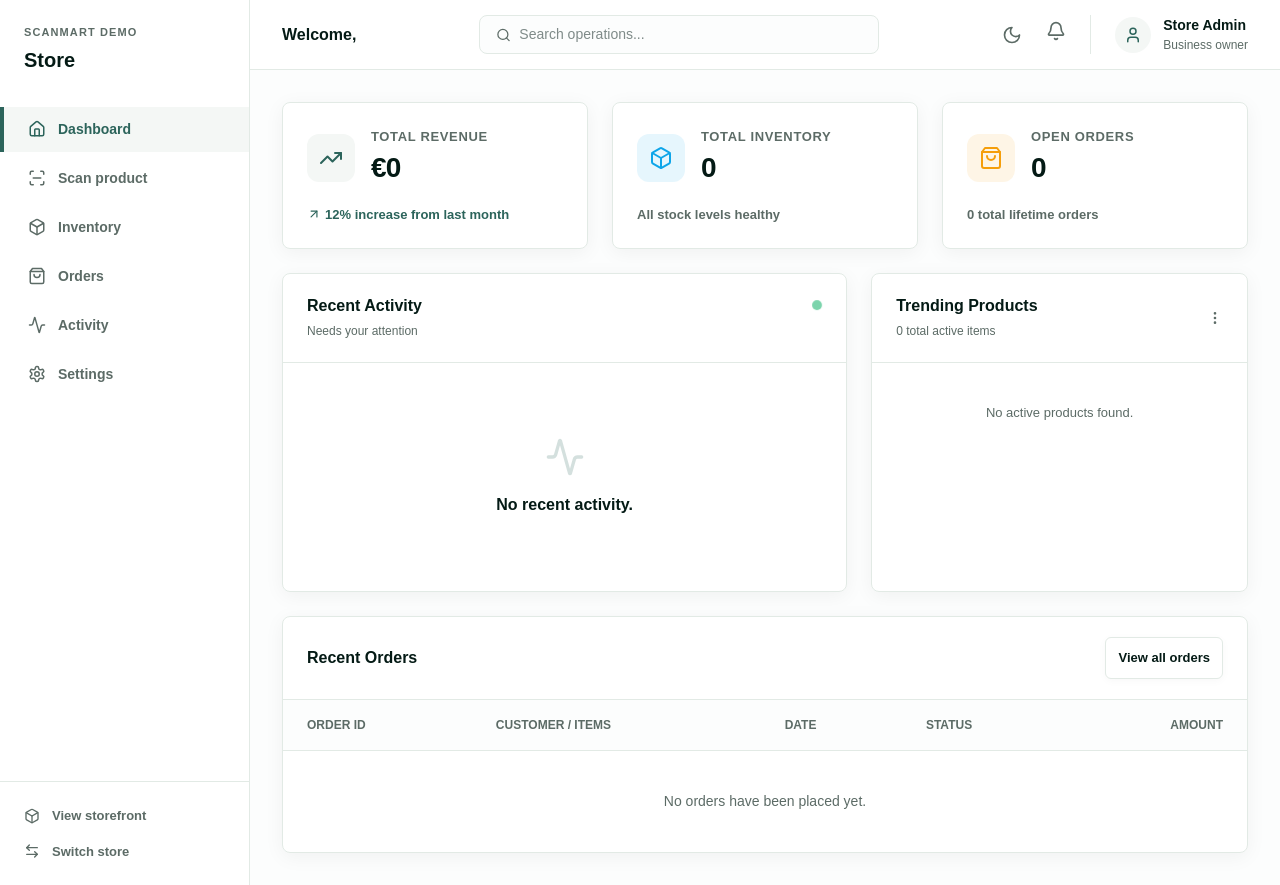
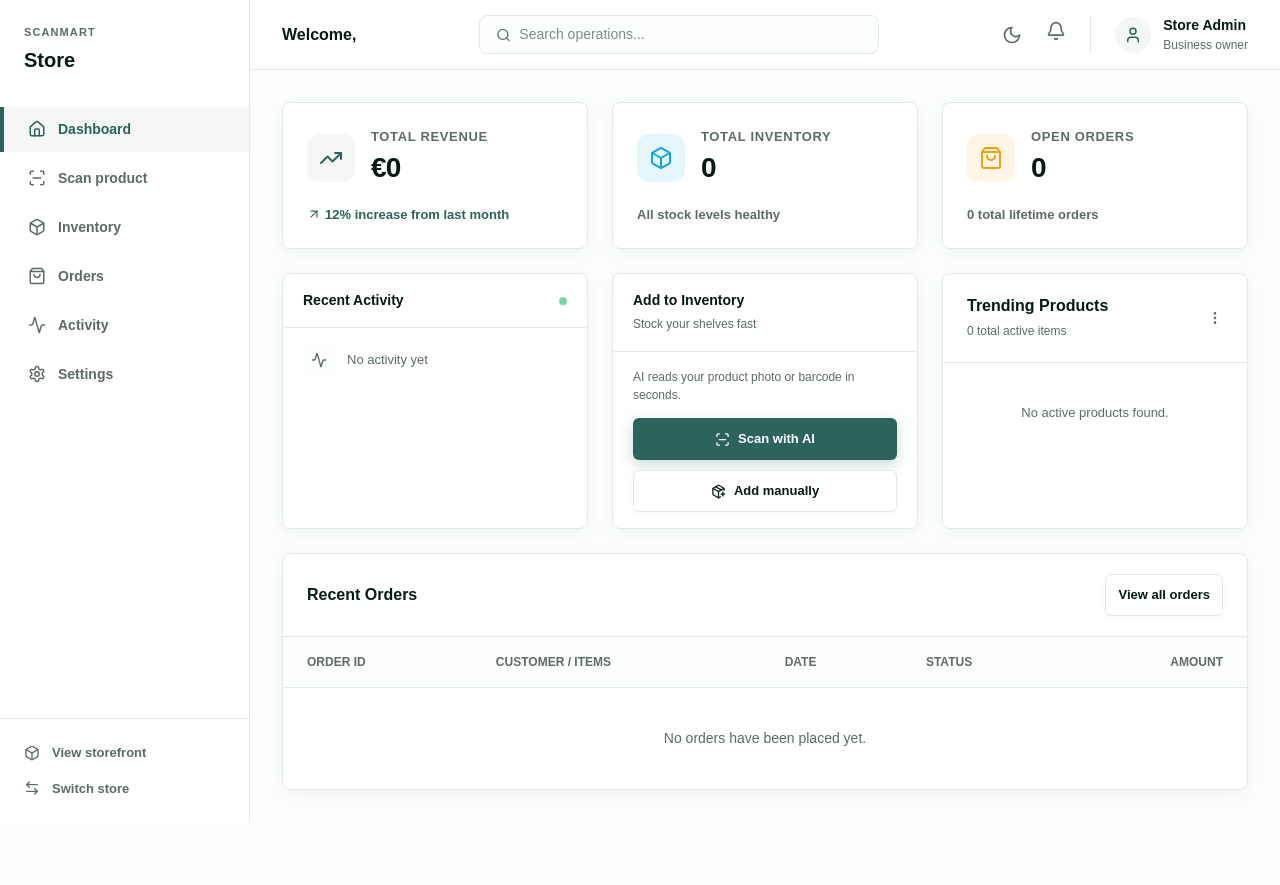
Before and after one commit to trinayanswarup/ScanMart-AI, a Next.js app: page /admin/1/dashboard in a window 1280 px wide. After the commit the page ends 822 px from the top, so only its background shows below. Built offline with nearby package versions, Linux system fonts and the light colour scheme.

Commit message:
settings, auth, and seed data

```diff
--- a/app/admin/[storeId]/dashboard/page.tsx
+++ b/app/admin/[storeId]/dashboard/page.tsx
@@ -1,8 +1,8 @@
-﻿"use client";
+"use client";
 
 import Link from "next/link";
 import { useParams } from "next/navigation";
-import { ArrowUpRight, Box, CheckCircle2, ChevronRight, CircleAlert, Clock, Euro, MoreVertical, ScanLine, ShoppingBag, TrendingUp, Users, Activity } from "lucide-react";
+import { ArrowUpRight, Box, CheckCircle2, ChevronRight, CircleAlert, Clock, Euro, MoreVertical, PackagePlus, ScanLine, ShoppingBag, TrendingUp, Users, Activity } from "lucide-react";
 import { useApp } from "@/components/app-provider";
 
 export default function AdminDashboardPage() {
@@ -23,7 +23,7 @@ export default function AdminDashboardPage() {
   return (
     <div className="animate-fade-in" style={{ padding: "32px", display: "flex", flexDirection: "column", gap: 24 }}>
 
-      {/* â”€â”€â”€ TOP METRICS (3 Columns) â”€â”€â”€ */}
+      {/* â"€â"€â"€ TOP METRICS (3 Columns) â"€â"€â"€ */}
       <div style={{ display: "grid", gridTemplateColumns: "repeat(3, 1fr)", gap: 24 }}>
 
         <div className="card shadow-soft" style={{ padding: 24, display: "flex", flexDirection: "column" }}>
@@ -73,53 +73,65 @@ export default function AdminDashboardPage() {
 
       </div>
 
-      {/* â”€â”€â”€ MIDDLE SECTION â”€â”€â”€ */}
-      <div style={{ display: "grid", gridTemplateColumns: "1.5fr 1fr", gap: 24 }}>
+      {/* MIDDLE SECTION */}
+      <div style={{ display: "grid", gridTemplateColumns: "1fr 1fr 1fr", gap: 24 }}>
 
-        {/* Recent Activity Widget */}
+        {/* Recent Activity - compact */}
         <div className="card shadow-soft" style={{ display: "flex", flexDirection: "column" }}>
-          <div style={{ padding: "20px 24px", display: "flex", justifyContent: "space-between", alignItems: "flex-start", borderBottom: "1px solid var(--line)" }}>
-            <div>
-              <h2 style={{ fontSize: 16, fontWeight: 700, color: "var(--ink)", margin: 0 }}>Recent Activity</h2>
-              <span style={{ fontSize: 12, color: "var(--muted)", fontWeight: 500 }}>Needs your attention</span>
-            </div>
-            <div className="animate-pulse-ring" style={{ width: 10, height: 10, borderRadius: "50%", background: "var(--mint)", marginTop: 6 }} />
+          <div style={{ padding: "16px 20px", display: "flex", justifyContent: "space-between", alignItems: "center", borderBottom: "1px solid var(--line)" }}>
+            <h2 style={{ fontSize: 14, fontWeight: 700, color: "var(--ink)", margin: 0 }}>Recent Activity</h2>
+            <div className="animate-pulse-ring" style={{ width: 8, height: 8, borderRadius: "50%", background: "var(--mint)" }} />
           </div>
+          <div style={{ padding: "16px 20px" }}>
+            {latest ? (
+              latest.status === "waiting_for_human" ? (
+                <Link href={`/admin/${storeId}/automations/${latest.workflowId}`} style={{ display: "flex", alignItems: "center", gap: 12, textDecoration: "none" }}>
+                  <div style={{ width: 32, height: 32, borderRadius: 8, background: "rgba(245, 158, 11, 0.12)", color: "var(--amber)", display: "grid", placeItems: "center", flexShrink: 0 }}>
+                    <ScanLine size={16} />
+                  </div>
+                  <div style={{ flex: 1 }}>
+                    <div style={{ fontSize: 13, fontWeight: 700, color: "var(--ink)" }}>Approval needed</div>
+                    <div style={{ fontSize: 12, color: "var(--muted)", marginTop: 2 }}>New scan draft awaiting review</div>
+                  </div>
+                  <ChevronRight size={16} color="var(--muted)" />
+                </Link>
+              ) : (
+                <Link href={`/admin/${storeId}/automations`} style={{ display: "flex", alignItems: "center", gap: 12, textDecoration: "none" }}>
+                  <div style={{ width: 32, height: 32, borderRadius: 8, background: "var(--brand-soft)", color: "var(--brand)", display: "grid", placeItems: "center", flexShrink: 0 }}>
+                    <CheckCircle2 size={16} />
+                  </div>
+                  <div style={{ flex: 1 }}>
+                    <div style={{ fontSize: 13, fontWeight: 700, color: "var(--ink)" }}>All caught up</div>
+                    <div style={{ fontSize: 12, color: "var(--muted)", marginTop: 2 }}>{state.workflows.find((wf) => wf.id === latest.workflowId)?.name}</div>
+                  </div>
+                  <ChevronRight size={16} color="var(--muted)" />
+                </Link>
+              )
+            ) : (
+              <div style={{ display: "flex", alignItems: "center", gap: 12 }}>
+                <div style={{ width: 32, height: 32, borderRadius: 8, background: "var(--canvas)", display: "grid", placeItems: "center", flexShrink: 0 }}>
+                  <Activity size={16} color="var(--muted)" />
+                </div>
+                <div style={{ fontSize: 13, color: "var(--muted)" }}>No activity yet</div>
+              </div>
+            )}
+          </div>
+        </div>
 
-          <div style={{ padding: 24, flex: 1, display: "flex", flexDirection: "column" }}>
-            {latest ? <>
-              {latest.status === "waiting_for_human" ? (
-                <div style={{ display: "flex", flexDirection: "column", gap: 16, height: "100%", justifyContent: "center" }}>
-                  <div style={{ width: 48, height: 48, borderRadius: 12, background: "#FEF3C7", color: "var(--amber)", display: "grid", placeItems: "center", marginBottom: 8 }}>
-                    <ScanLine size={24} />
-                  </div>
-                  <h3 style={{ fontSize: 18, margin: "0", color: "var(--ink)", fontWeight: 800 }}>New product scanned</h3>
-                  <p style={{ color: "var(--muted)", fontSize: 14, margin: 0, lineHeight: 1.5 }}>
-                    AI has drafted a new storefront listing. It needs your approval before it goes live.
-                  </p>
-                  <div style={{ marginTop: "auto", paddingTop: 24 }}>
-                    <Link href={`/admin/${storeId}/automations/${latest.workflowId}`} className="btn btn-primary shadow-glow" style={{ width: "100%", justifyContent: "center" }}>
-                      <CheckCircle2 size={16} /> Review & Approve
-                    </Link>
-                  </div>
-                </div>
-              ) : (
-                <div style={{ display: "flex", flexDirection: "column", gap: 16, height: "100%", justifyContent: "center", alignItems: "center", textAlign: "center" }}>
-                  <div style={{ width: 48, height: 48, borderRadius: 12, background: "var(--brand-soft)", color: "var(--brand)", display: "grid", placeItems: "center", marginBottom: 8 }}>
-                    <CheckCircle2 size={24} />
-                  </div>
-                  <h3 style={{ fontSize: 16, margin: "0", color: "var(--ink)", fontWeight: 700 }}>You're all caught up!</h3>
-                  <p style={{ color: "var(--muted)", fontSize: 13, margin: 0 }}>
-                    Last activity: {state.workflows.find((wf) => wf.id === latest.workflowId)?.name} completed successfully.
-                  </p>
-                  <div style={{ marginTop: "auto", paddingTop: 24, width: "100%" }}>
-                    <Link href={`/admin/${storeId}/automations`} className="btn btn-secondary shadow-soft" style={{ width: "100%", justifyContent: "center" }}>
-                      View all activity
-                    </Link>
-                  </div>
-                </div>
-              )}
-            </> : <div className="empty" style={{ flex: 1, display: "flex", flexDirection: "column", justifyContent: "center" }}><Activity size={40} color="var(--brand)" style={{ opacity: 0.2, margin: "0 auto 16px" }} /><p style={{ fontSize: 16, color: "var(--ink)", fontWeight: 600 }}>No recent activity.</p></div>}
+        {/* Add to Inventory - new action card */}
+        <div className="card shadow-soft" style={{ display: "flex", flexDirection: "column" }}>
+          <div style={{ padding: "16px 20px", borderBottom: "1px solid var(--line)" }}>
+            <h2 style={{ fontSize: 14, fontWeight: 700, color: "var(--ink)", margin: 0 }}>Add to Inventory</h2>
+            <span style={{ fontSize: 12, color: "var(--muted)", fontWeight: 500 }}>Stock your shelves fast</span>
+          </div>
+          <div style={{ padding: "16px 20px", display: "flex", flexDirection: "column", gap: 10 }}>
+            <p style={{ fontSize: 12, color: "var(--muted)", margin: "0 0 4px", lineHeight: 1.5 }}>AI reads your product photo or barcode in seconds.</p>
+            <Link href={`/admin/${storeId}/scan`} className="btn btn-primary" style={{ justifyContent: "center", fontSize: 13 }}>
+              <ScanLine size={15} /> Scan with AI
+            </Link>
+            <Link href={`/admin/${storeId}/inventory/new`} className="btn btn-secondary" style={{ justifyContent: "center", fontSize: 13 }}>
+              <PackagePlus size={15} /> Add manually
+            </Link>
           </div>
         </div>
 
@@ -158,7 +170,7 @@ export default function AdminDashboardPage() {
 
       </div>
 
-      {/* â”€â”€â”€ BOTTOM SECTION â”€â”€â”€ */}
+      {/* â"€â"€â"€ BOTTOM SECTION â"€â"€â"€ */}
       <div className="card shadow-soft" style={{ display: "flex", flexDirection: "column" }}>
         <div style={{ padding: "20px 24px", display: "flex", justifyContent: "space-between", alignItems: "center", borderBottom: "1px solid var(--line)" }}>
           <h2 style={{ fontSize: 16, fontWeight: 700, color: "var(--ink)", margin: 0 }}>Recent Orders</h2>
--- a/app/auth/page.tsx
+++ b/app/auth/page.tsx
@@ -10,7 +10,7 @@ export default function AuthPage() {
       <section style={{ padding: 42, background: "#092922", color: "white", display: "flex", flexDirection: "column" }}>
         <Logo />
         <div style={{ margin: "auto", maxWidth: 470 }}><div className="eyebrow" style={{ color: "#7CD4AC" }}>Your business, connected</div><h1 style={{ fontSize: 48, letterSpacing: "-.055em", lineHeight: 1.08 }}>One workspace from stockroom to storefront.</h1><p style={{ color: "#b9c9bf", lineHeight: 1.7 }}>Scan products, keep inventory accurate, and fulfill local orders with an AI-assisted workflow.</p>
-          <div style={{ marginTop: 34, display: "grid", gap: 14 }}>{["No paid AI account required", "Demo data ready immediately", "Your corrections stay under your control"].map((item) => <span key={item} style={{ display: "flex", gap: 10, alignItems: "center", fontSize: 13 }}><CheckCircle2 size={17} color="#7CD4AC" />{item}</span>)}</div>
+          <div style={{ marginTop: 34, display: "grid", gap: 14 }}>{["No paid AI account required", "Ready immediately, no setup needed", "Your corrections stay under your control"].map((item) => <span key={item} style={{ display: "flex", gap: 10, alignItems: "center", fontSize: 13 }}><CheckCircle2 size={17} color="#7CD4AC" />{item}</span>)}</div>
         </div>
       </section>
       <section style={{ padding: 30, display: "grid", placeItems: "center" }}>
@@ -19,8 +19,8 @@ export default function AuthPage() {
           <div><label className="label">Password</label><input className="input" placeholder="••••••••" type="password" /></div>
           <button className="btn btn-primary" style={{ width: "100%", marginTop: 20 }} onClick={() => alert("Connect Supabase credentials to enable account sign-in.")}>Sign in <ArrowRight size={16} /></button>
           <div style={{ display: "flex", alignItems: "center", gap: 12, margin: "25px 0", color: "#929b95", fontSize: 11 }}><i style={{ height: 1, flex: 1, background: "#e4e9e5" }} />OR<i style={{ height: 1, flex: 1, background: "#e4e9e5" }} /></div>
-          <Link href="/dashboard" className="btn btn-secondary" style={{ width: "100%" }}>Enter demo dashboard</Link>
-          <p style={{ fontSize: 11, color: "#8b958e", lineHeight: 1.6, marginTop: 18, textAlign: "center" }}>Demo mode stores changes in this browser. No account or API key needed.</p>
+          <Link href="/dashboard" className="btn btn-secondary" style={{ width: "100%" }}>Continue without an account</Link>
+          <p style={{ fontSize: 11, color: "#8b958e", lineHeight: 1.6, marginTop: 18, textAlign: "center" }}>Changes are stored in this browser. No account or API key needed.</p>
         </div>
       </section>
       <style jsx>{`@media(max-width:800px){main{grid-template-columns:1fr!important}section:first-child{display:none!important}section:last-child{padding:24px!important}}`}</style>
--- a/app/globals.css
+++ b/app/globals.css
@@ -54,7 +54,7 @@ button { cursor: pointer; }
 
 .page-wrap { max-width: 1440px; margin: 0 auto; padding: 32px; }
 .card { background: var(--surface); border: 1px solid var(--line); border-radius: 8px; box-shadow: 0 4px 20px rgba(4, 26, 21, 0.03); }
-.subtle-card { background: #fbfcfb; border: 1px solid var(--line); border-radius: 8px; }
+.subtle-card { background: var(--canvas); border: 1px solid var(--line); border-radius: 8px; }
 .eyebrow { color: var(--brand); font-size: 12px; font-weight: 800; letter-spacing: .12em; text-transform: uppercase; font-family: "Inter Variable", sans-serif; }
 .muted { color: var(--muted); }
 .btn {
@@ -66,13 +66,13 @@ button { cursor: pointer; }
 .btn:active { transform: translateY(0); }
 .btn-primary { background: var(--brand); color: white; box-shadow: 0 4px 14px rgba(44, 100, 91, 0.25); }
 .btn-primary:hover { background: var(--brand-dark); box-shadow: 0 6px 20px rgba(44, 100, 91, 0.35); }
-.btn-secondary { background: white; border-color: var(--line); color: var(--ink); box-shadow: 0 2px 8px rgba(4, 26, 21, 0.03); }
+.btn-secondary { background: var(--surface); border-color: var(--line); color: var(--ink); box-shadow: 0 2px 8px rgba(4, 26, 21, 0.03); }
 .btn-secondary:hover { border-color: #cbd5e1; }
 .btn-ghost { background: transparent; color: var(--muted); }
 .btn-ghost:hover { background: var(--brand-soft); color: var(--ink); }
 .btn-danger { background: var(--danger); color: #ffffff; border-color: var(--danger); }
 .input, .select, .textarea {
-  width: 100%; border: 1px solid #d9e0db; border-radius: 6px; background: white;
+  width: 100%; border: 1px solid var(--line); border-radius: 6px; background: var(--surface);
   color: var(--ink); outline: none; transition: .2s ease; padding: 11px 12px; font-size: 14px;
 }
 .input:focus, .select:focus, .textarea:focus { border-color: var(--brand); box-shadow: 0 0 0 3px rgba(124, 212, 172, 0.28); }
@@ -92,7 +92,7 @@ button { cursor: pointer; }
 .table-wrap { overflow-x: auto; }
 .table { width: 100%; border-collapse: collapse; min-width: 780px; }
 .table th { color: var(--muted); font-size: 11px; text-transform: uppercase; letter-spacing: .08em; text-align: left; padding: 13px 16px; border-bottom: 1px solid var(--line); font-weight: 700; font-family: "Inter Variable", sans-serif; }
-.table td { padding: 16px; border-bottom: 1px solid #edf0ee; font-size: 14px; }
+.table td { padding: 16px; border-bottom: 1px solid var(--line); font-size: 14px; }
 .table tr:last-child td { border-bottom: 0; }
 .table tbody tr:hover { background: var(--canvas); }
 .empty { text-align: center; padding: 50px 24px; }
@@ -111,6 +111,10 @@ button { cursor: pointer; }
   backdrop-filter: blur(16px);
   -webkit-backdrop-filter: blur(16px);
   border-bottom: 1px solid rgba(226, 234, 229, 0.6);
+}
+.dark .glass {
+  background: rgba(17, 24, 39, 0.85);
+  border-bottom: 1px solid rgba(55, 65, 81, 0.6);
 }
 
 .shadow-soft { box-shadow: 0 4px 20px rgba(4, 26, 21, 0.05); }
--- a/lib/seed.ts
+++ b/lib/seed.ts
@@ -4,7 +4,7 @@ const now = new Date().toISOString();
 const d = (daysAgo: number) => new Date(Date.now() - daysAgo * 86400000).toISOString();
 
 export const initialState: AppState = {
-  company: { id: "co_01", name: "ScanMart Demo" },
+  company: { id: "co_01", name: "ScanMart" },
   stores: [
     { id: "biz_salon_01", name: "Urban Glow Salon", slug: "urban-glow", businessType: "salon", lowStockThreshold: 3 },
     { id: "biz_cafe_01", name: "Corner Café", slug: "corner-cafe", businessType: "cafe", lowStockThreshold: 5 },
```
Also changed, not shown: app/admin/[storeId]/automations/[id]/page.tsx (+6 -6 lines), app/admin/[storeId]/products/[id]/page.tsx (+5 -5 lines), app/admin/[storeId]/scan/page.tsx (+8 -8 lines), app/admin/[storeId]/settings/page.tsx (+4 -4 lines), app/cart/page.tsx (+4 -4 lines).
